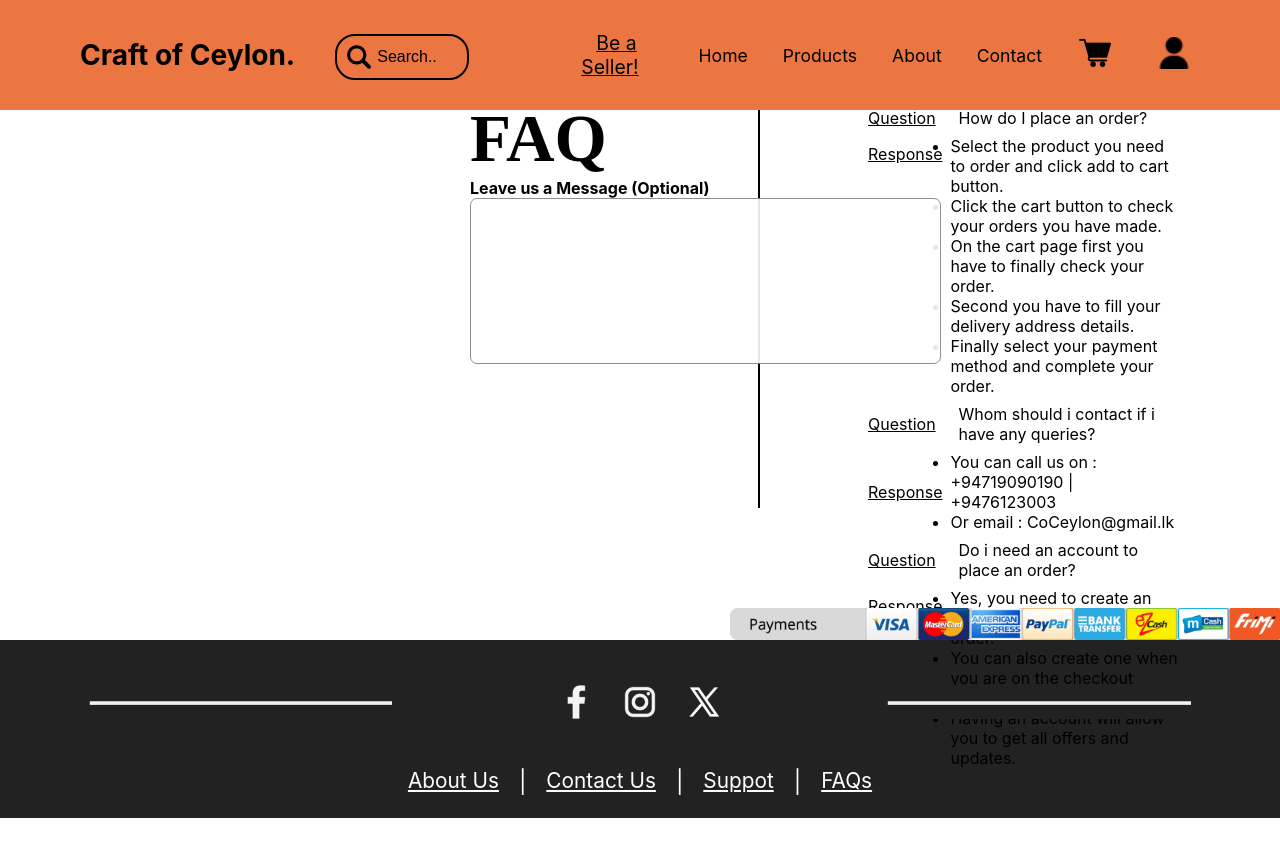
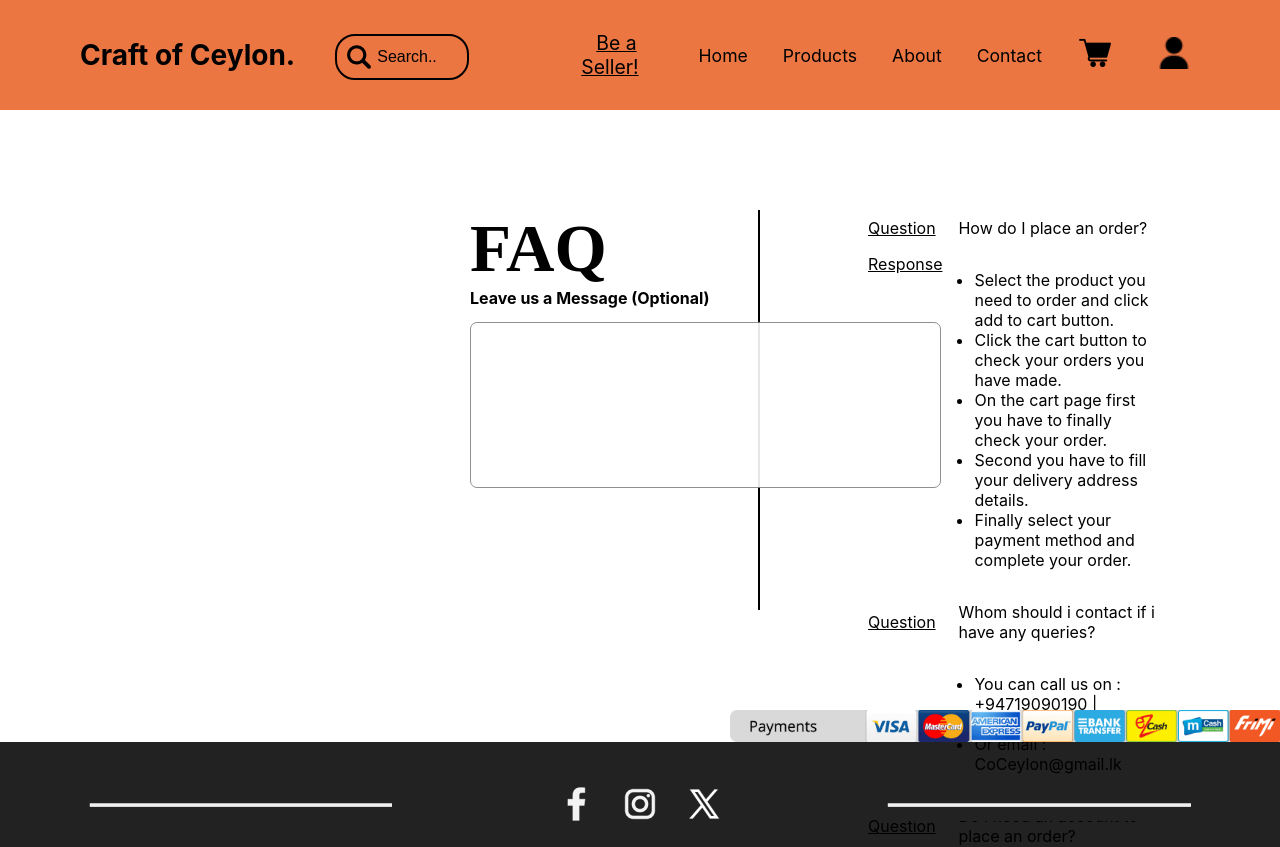
Before and after one commit to BilalHamza7/Crafts-Of-Ceylonzip, a React (Create React App) app: page /faq in a window 1280 px wide. Shown: the top 847 px of the page. Before the commit the page ends 818 px from the top, so only its background shows below. Built offline with nearby package versions, Linux system fonts and the light colour scheme.

Commit message:
deleted the Old FAQ and Completed the new FAQ page by naming newFAQ.js

```diff
--- a/src/App.js
+++ b/src/App.js
@@ -3,7 +3,6 @@ import './App.css';
 import Home from './pages/Home'
 import About from './pages/About'
 import Contact from './pages/Contact';
-import Faq from './pages/Faq';
 import CreateCustomer from './pages/CreateCustomer';
 import CreateSeller from './pages/CreateSeller';
 import LoginCustomer from './pages/LoginCustomer';
@@ -11,6 +10,7 @@ import Seller from './pages/Seller';
 import ForgotPassword from './pages/ForgotPassword';
 import Product from './pages/ProductPage';
 import LoginSeller from './pages/LoginSeller';
+import NewFAQ from './pages/NewFAQ';
 
 
 // import Login from './pages/AccountCreation';
@@ -25,7 +25,7 @@ function App() {
           <Route path="/" element={<Home/>}/>
           <Route path="/about" element={<About/>}/>
           <Route path="/contact" element={<Contact/>}/>
-          <Route path="/faq" element={<Faq/>}/>
+          <Route path="/faq" element={<NewFAQ/>}/>
           <Route path="/createcustomer" element={<CreateCustomer/>}/>
           <Route path="/createseller" element={<CreateSeller/>}/>
           <Route path="/logincustomer" element={<LoginCustomer/>}/>
--- a/src/pages/Faq.js
+++ b/src/pages/NewFAQ.js
@@ -2,29 +2,30 @@ import React from 'react'
 import NavigationBar1 from '../components/NavigationBar1'
 import Footer from '../components/Footer';
 
-
-export default function Faq() {
+export default function NewFAQ() {
   return (
     <div>
-        <NavigationBar1/>
-        <div style={{display:"flex",height:"51vh", padding:"100px 100px 100px 220px"}}>
+      <NavigationBar1/>
+      <div style={{display:"flex",height:"50vh", padding:"100px 100px 100px 220px"}}>
+
             <div style={{width:"30%", paddingLeft:"250px", borderRight:"2px solid black"}}>
                 <h1 style={{fontFamily:"serif",fontSize:"420%",margin:"0"}}>FAQ</h1>
-                <h4>Leave us a Message (Optional)</h4>
+                <h4 style={{ paddingBottom:"14px"}}>Leave us a Message (Optional)</h4>
                 <textarea rows="10" cols="55" style={{ resize: "none" , padding:"7px", borderRadius:"7px" , border: "1px rgb(133, 132, 132) solid", opacity:"0.9"}}></textarea>
 
             </div>
             <div style={{width:"40%" , paddingLeft:"100px"}}>
 
             <table style={{ borderCollapse: "collapse", width: "100%"}}>
+              <tbody>
                 <tr>
-                    <td style={{padding: "8px" , textDecoration:"underline"}}>Question</td>
+                    <td style={{padding: "8px" , textDecoration:"underline",marginLeft:"20px"}}>Question</td>
                     <td style={{padding: "8px" }}>How do I place an order?</td>
                 </tr>
                 <tr>
                     <td style={{ padding: "8px" , verticalAlign:"top" , textDecoration:"underline"}}>Response</td>
                     <td>
-                        <ul>
+                        <ul style={{ padding:"24px"}}>
                             <li>Select the product you need to order and click add to cart button.</li>
                             <li>Click the cart button to check your orders you have made.</li>
                             <li>On the cart page first you have to finally check your order.</li>
@@ -39,7 +40,7 @@ export default function Faq() {
                 </tr>
                 <tr>
                     <td style={{ padding: "8px" , textDecoration:"underline"}}>Response</td>
-                    <ul>
+                    <ul style={{ padding:"24px"}}>
                         <li>You can call us on :  +94719090190  |  +9476123003</li>
                         <li>Or email :  CoCeylon@gmail.lk</li>
                     </ul>
@@ -50,17 +51,17 @@ export default function Faq() {
                 </tr>
                 <tr>
                     <td style={{ padding: "8px", verticalAlign:"top" , textDecoration:"underline"}}>Response</td>
-                    <ul>
+                    <ul style={{ padding:"24px"}}>
                         <li>Yes, you need to create an account before you place an order.</li>
                         <li>You can also create one when you are on the checkout page.</li>
                         <li>Having an account will allow you to get all offers and updates.</li>
                     </ul>
-
                 </tr>
+              </tbody>
             </table>
          </div>
         </div>
-        <Footer/>
+      <Footer/>
     </div>
   )
 }
--- a/src/styles/navigationbar1.css
+++ b/src/styles/navigationbar1.css
@@ -5,6 +5,10 @@
     display: flex;
     flex-direction: row;
     position: fixed;
+
+    position: sticky;
+    top: 0;
+    z-index: 1000; /* Ensure it's on top of other elements */
 }
 #title {
     padding: 25px 40px 25px 80px;
```
